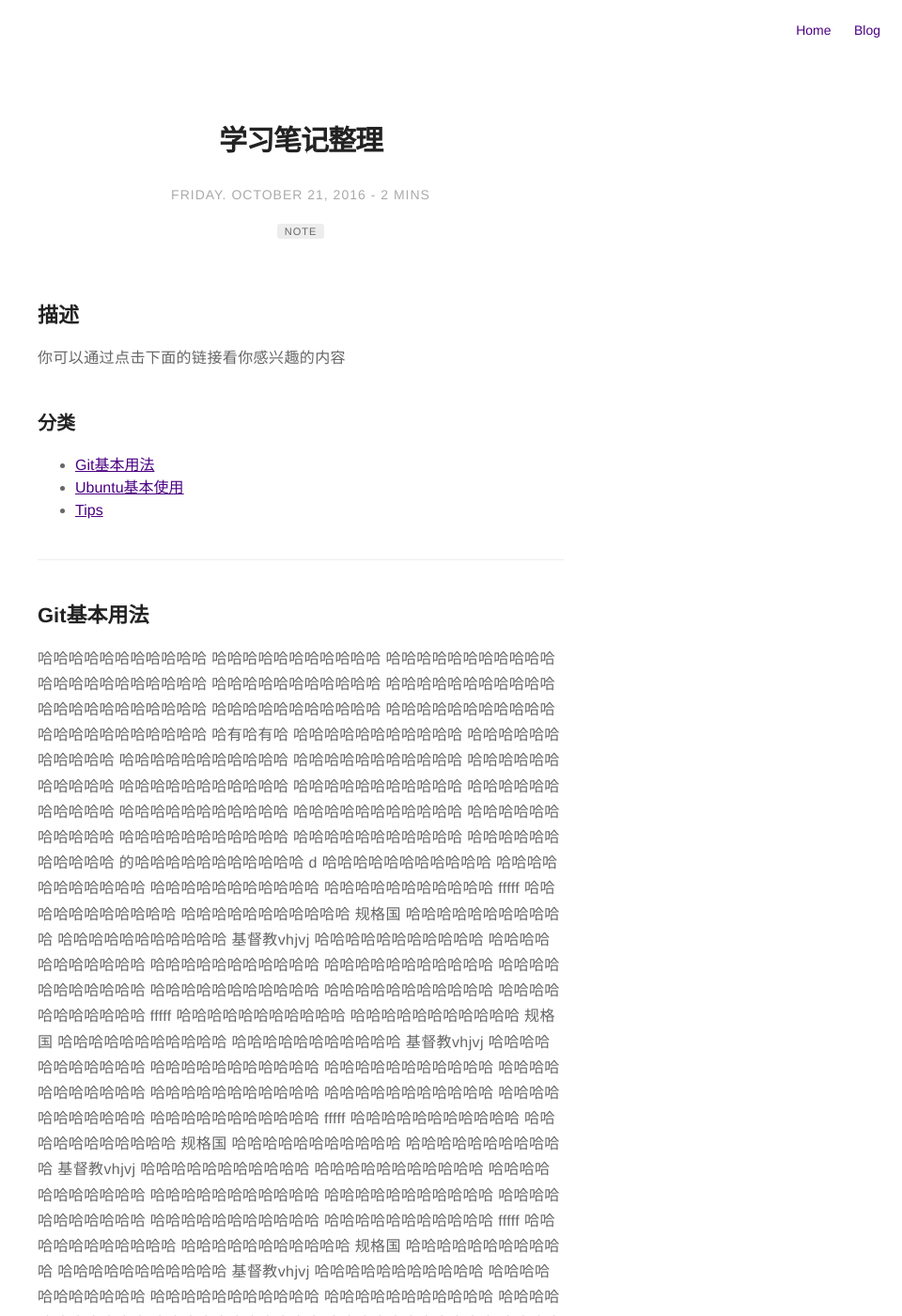
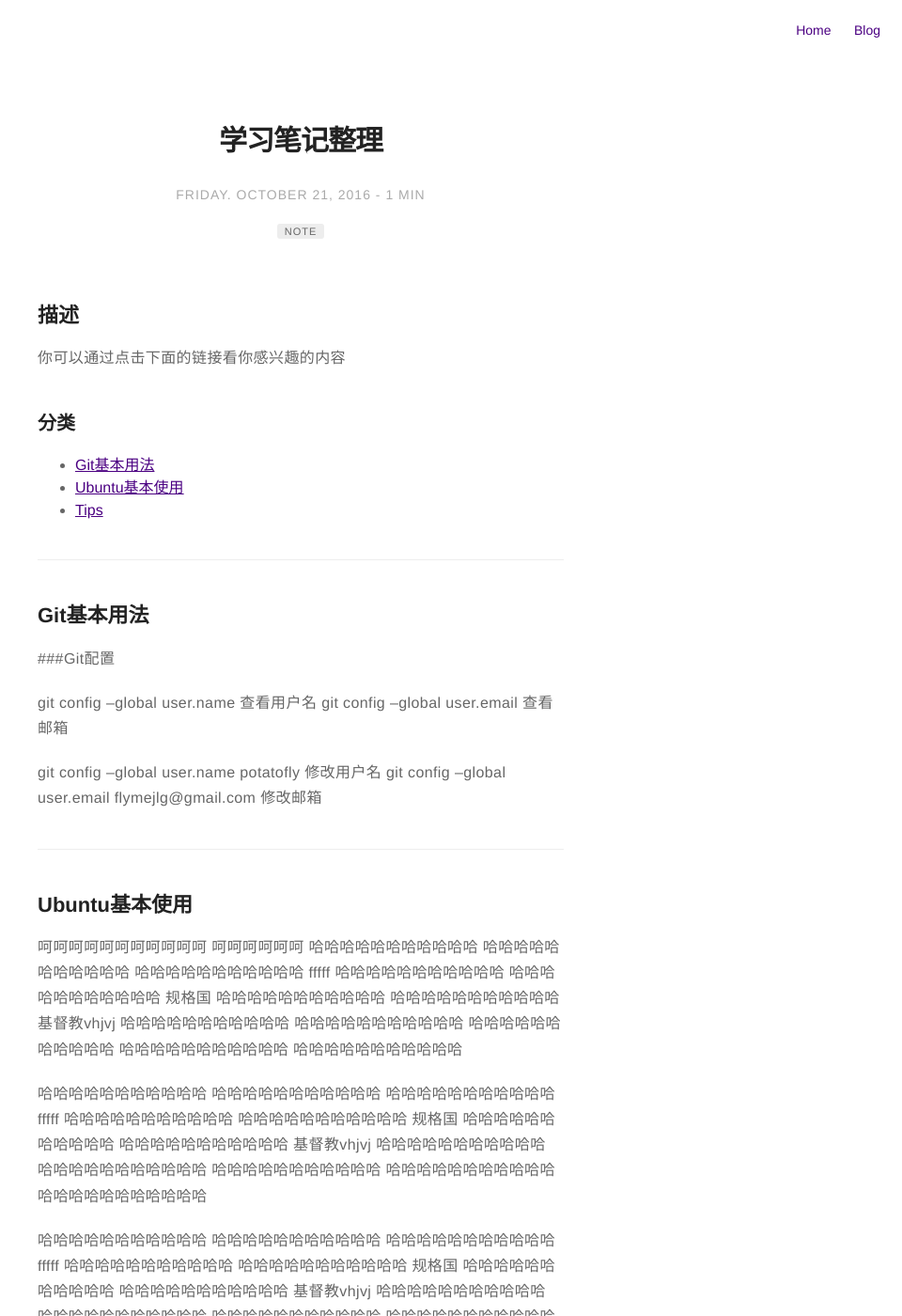
Before and after one commit to potatofly/potatofly.github.io, a Jekyll site: the page built from _posts/2016-10-21-note.markdown, in a window 1280 px wide and 1400 px high. Shown: the whole window at 94% size, without its empty margins (320-1280 px from the left). Built offline with Jekyll 4.4.1, drawn with Linux system fonts in a browser that asks for light colours; some of the changed text lies outside the part shown.

Commit message:
Update 2016-10-21-note.markdown

```diff
--- a/_posts/2016-10-21-note.markdown
+++ b/_posts/2016-10-21-note.markdown
@@ -24,154 +24,14 @@ description: 整理的一些常用工具及技巧
 
 ## Git基本用法
 
-哈哈哈哈哈哈哈哈哈哈哈
-哈哈哈哈哈哈哈哈哈哈哈
-哈哈哈哈哈哈哈哈哈哈哈
-哈哈哈哈哈哈哈哈哈哈哈
-哈哈哈哈哈哈哈哈哈哈哈
-哈哈哈哈哈哈哈哈哈哈哈
-哈哈哈哈哈哈哈哈哈哈哈
-哈哈哈哈哈哈哈哈哈哈哈
-哈哈哈哈哈哈哈哈哈哈哈
-哈哈哈哈哈哈哈哈哈哈哈
-哈有哈有哈
-哈哈哈哈哈哈哈哈哈哈哈
-哈哈哈哈哈哈哈哈哈哈哈
-哈哈哈哈哈哈哈哈哈哈哈
-哈哈哈哈哈哈哈哈哈哈哈
-哈哈哈哈哈哈哈哈哈哈哈
-哈哈哈哈哈哈哈哈哈哈哈
-哈哈哈哈哈哈哈哈哈哈哈
-哈哈哈哈哈哈哈哈哈哈哈
-哈哈哈哈哈哈哈哈哈哈哈
-哈哈哈哈哈哈哈哈哈哈哈
-哈哈哈哈哈哈哈哈哈哈哈
-哈哈哈哈哈哈哈哈哈哈哈
-哈哈哈哈哈哈哈哈哈哈哈
-哈哈哈哈哈哈哈哈哈哈哈
-的哈哈哈哈哈哈哈哈哈哈哈
-d
-哈哈哈哈哈哈哈哈哈哈哈
-哈哈哈哈哈哈哈哈哈哈哈
-哈哈哈哈哈哈哈哈哈哈哈
-哈哈哈哈哈哈哈哈哈哈哈
-fffff
-哈哈哈哈哈哈哈哈哈哈哈
-哈哈哈哈哈哈哈哈哈哈哈
-规格国
-哈哈哈哈哈哈哈哈哈哈哈
-哈哈哈哈哈哈哈哈哈哈哈
-基督教vhjvj
-哈哈哈哈哈哈哈哈哈哈哈
-哈哈哈哈哈哈哈哈哈哈哈
-哈哈哈哈哈哈哈哈哈哈哈
-哈哈哈哈哈哈哈哈哈哈哈
-哈哈哈哈哈哈哈哈哈哈哈
-哈哈哈哈哈哈哈哈哈哈哈
-哈哈哈哈哈哈哈哈哈哈哈
-哈哈哈哈哈哈哈哈哈哈哈
-fffff
-哈哈哈哈哈哈哈哈哈哈哈
-哈哈哈哈哈哈哈哈哈哈哈
-规格国
-哈哈哈哈哈哈哈哈哈哈哈
-哈哈哈哈哈哈哈哈哈哈哈
-基督教vhjvj
-哈哈哈哈哈哈哈哈哈哈哈
-哈哈哈哈哈哈哈哈哈哈哈
-哈哈哈哈哈哈哈哈哈哈哈
-哈哈哈哈哈哈哈哈哈哈哈
-哈哈哈哈哈哈哈哈哈哈哈
-哈哈哈哈哈哈哈哈哈哈哈
-哈哈哈哈哈哈哈哈哈哈哈
-哈哈哈哈哈哈哈哈哈哈哈
-fffff
-哈哈哈哈哈哈哈哈哈哈哈
-哈哈哈哈哈哈哈哈哈哈哈
-规格国
-哈哈哈哈哈哈哈哈哈哈哈
-哈哈哈哈哈哈哈哈哈哈哈
-基督教vhjvj
-哈哈哈哈哈哈哈哈哈哈哈
-哈哈哈哈哈哈哈哈哈哈哈
-哈哈哈哈哈哈哈哈哈哈哈
-哈哈哈哈哈哈哈哈哈哈哈
-哈哈哈哈哈哈哈哈哈哈哈
-哈哈哈哈哈哈哈哈哈哈哈
-哈哈哈哈哈哈哈哈哈哈哈
-哈哈哈哈哈哈哈哈哈哈哈
-fffff
-哈哈哈哈哈哈哈哈哈哈哈
-哈哈哈哈哈哈哈哈哈哈哈
-规格国
-哈哈哈哈哈哈哈哈哈哈哈
-哈哈哈哈哈哈哈哈哈哈哈
-基督教vhjvj
-哈哈哈哈哈哈哈哈哈哈哈
-哈哈哈哈哈哈哈哈哈哈哈
-哈哈哈哈哈哈哈哈哈哈哈
-哈哈哈哈哈哈哈哈哈哈哈
-哈哈哈哈哈哈哈哈哈哈哈
-哈哈哈哈哈哈哈哈哈哈哈
-哈哈哈哈哈哈哈哈哈哈哈
-哈哈哈哈哈哈哈哈哈哈哈
-fffff
-哈哈哈哈哈哈哈哈哈哈哈
-哈哈哈哈哈哈哈哈哈哈哈
-规格国
-哈哈哈哈哈哈哈哈哈哈哈
-哈哈哈哈哈哈哈哈哈哈哈
-基督教vhjvj
-哈哈哈哈哈哈哈哈哈哈哈
-哈哈哈哈哈哈哈哈哈哈哈
-哈哈哈哈哈哈哈哈哈哈哈
-哈哈哈哈哈哈哈哈哈哈哈
-哈哈哈哈哈哈哈哈哈哈哈
-哈哈哈哈哈哈哈哈哈哈哈
-哈哈哈哈哈哈哈哈哈哈哈
-哈哈哈哈哈哈哈哈哈哈哈
-fffff
-哈哈哈哈哈哈哈哈哈哈哈
-哈哈哈哈哈哈哈哈哈哈哈
-规格国
-哈哈哈哈哈哈哈哈哈哈哈
-哈哈哈哈哈哈哈哈哈哈哈
-基督教vhjvj
-哈哈哈哈哈哈哈哈哈哈哈
-哈哈哈哈哈哈哈哈哈哈哈
-哈哈哈哈哈哈哈哈哈哈哈
-哈哈哈哈哈哈哈哈哈哈哈
-哈哈哈哈哈哈哈哈哈哈哈
-哈哈哈哈哈哈哈哈哈哈哈
-哈哈哈哈哈哈哈哈哈哈哈
-哈哈哈哈哈哈哈哈哈哈哈
-fffff
-哈哈哈哈哈哈哈哈哈哈哈
-哈哈哈哈哈哈哈哈哈哈哈
-规格国
-哈哈哈哈哈哈哈哈哈哈哈
-哈哈哈哈哈哈哈哈哈哈哈
-基督教vhjvj
-哈哈哈哈哈哈哈哈哈哈哈
-哈哈哈哈哈哈哈哈哈哈哈
-哈哈哈哈哈哈哈哈哈哈哈
-哈哈哈哈哈哈哈哈哈哈哈
-哈哈哈哈哈哈哈哈哈哈哈
-哈哈哈哈哈哈哈哈哈哈哈
-哈哈哈哈哈哈哈哈哈哈哈
-哈哈哈哈哈哈哈哈哈哈哈
-fffff
-哈哈哈哈哈哈哈哈哈哈哈
-哈哈哈哈哈哈哈哈哈哈哈
-规格国
-哈哈哈哈哈哈哈哈哈哈哈
-哈哈哈哈哈哈哈哈哈哈哈
-基督教vhjvj
-哈哈哈哈哈哈哈哈哈哈哈
-哈哈哈哈哈哈哈哈哈哈哈
-哈哈哈哈哈哈哈哈哈哈哈
-哈哈哈哈哈哈哈哈哈哈哈
-哈哈哈哈哈哈哈哈哈哈哈
+###Git配置
+
+git config --global user.name  查看用户名
+git config --global user.email  查看邮箱
+
+git config --global user.name potatofly   修改用户名
+git config --global user.email flymejlg@gmail.com   修改邮箱
+
 ---
 
 ## Ubuntu基本使用
```
